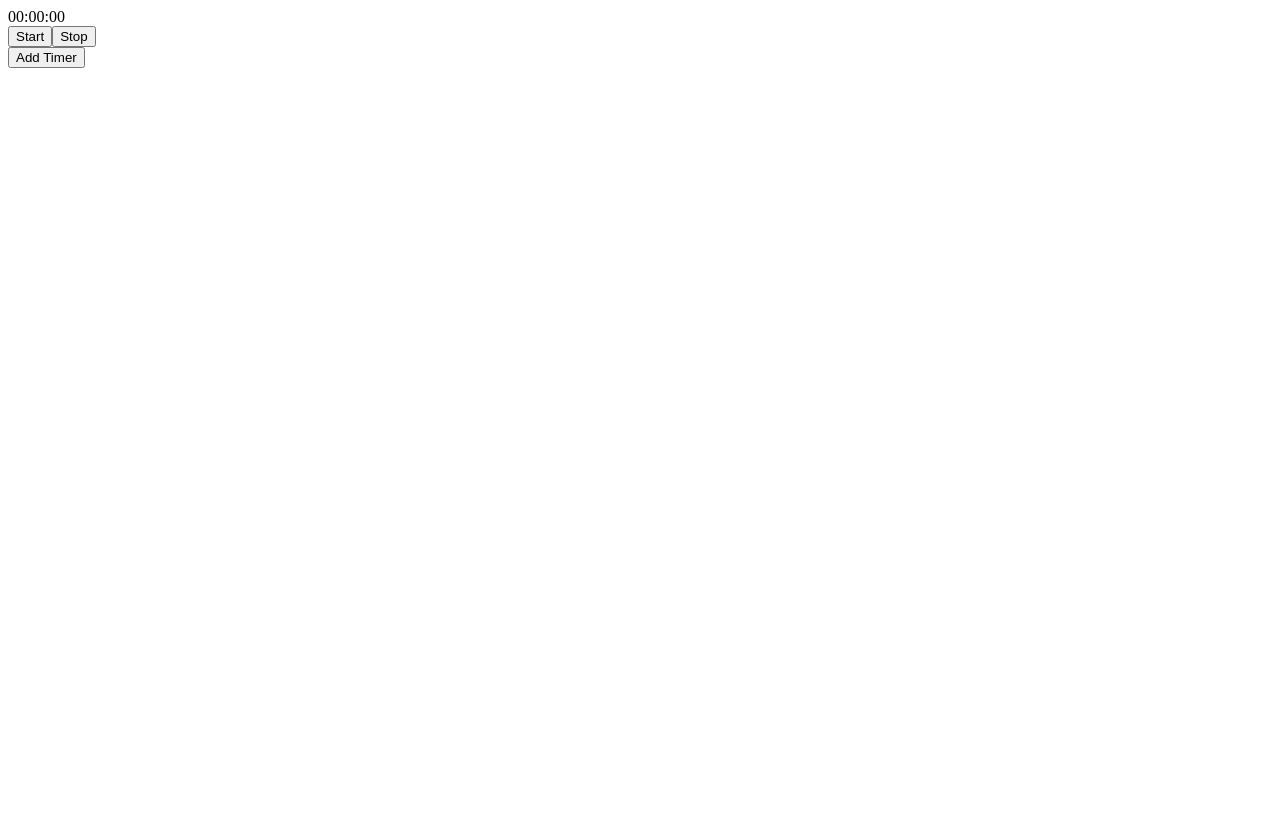
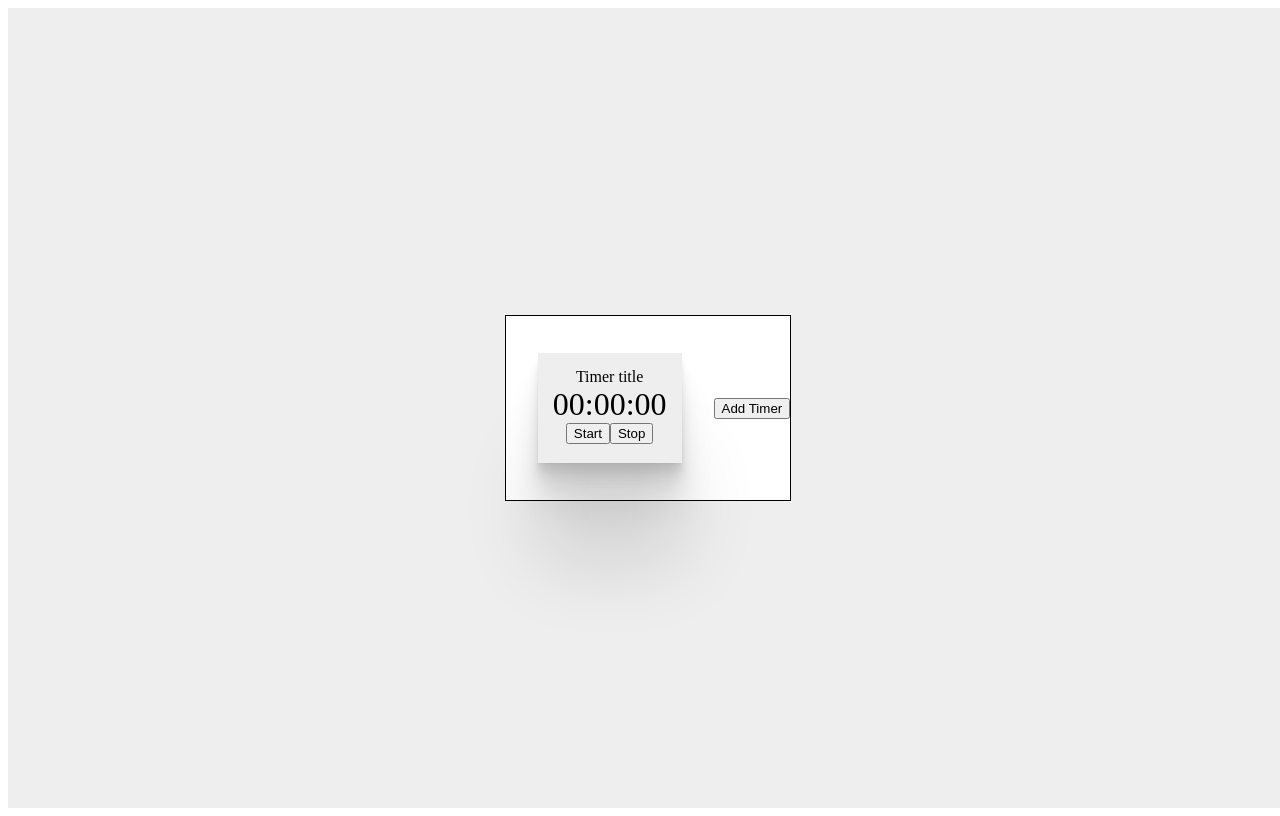
Before and after one commit to caseycling/timer-app, a React (Create React App) app: page / in a window 1280 px wide. Built offline with nearby package versions, Linux system fonts and the light colour scheme; the HTML template or start-up script is replaced by a standard one.

Commit message:
Reorganized folder structure

```diff
--- /dev/null
+++ b/src/App.css
@@ -0,0 +1,16 @@
+.App {
+  background-color: rgb(238, 238, 238);
+  width: 100vw;
+  height: 100vh;
+  display: flex;
+  flex-direction: column;
+  align-items: center;
+  justify-content: center;
+}
+
+.timers-container {
+  background-color: white;
+  display: flex;
+  align-items: center;
+  border: solid 1px black;
+}
--- a/src/App.js
+++ b/src/App.js
@@ -1,20 +1,12 @@
 import React, { useState } from 'react';
-import Timer from './components/Timer';
+import Stopwatch from './components/Stopwatch/Stopwatch';
+
+import './App.css';
 
 function App() {
-  const [timers, setTimers] = useState([<Timer />]);
-
-  const addTimer = () => {
-    const timer = <Timer />;
-    let allTimers = timers.slice();
-    allTimers.push(timer);
-    setTimers(allTimers);
-  };
-
   return (
     <div className='App'>
-      <div className='container'>{timers}</div>
-      <button onClick={addTimer}>Add Timer</button>
+      <Stopwatch />
     </div>
   );
 }
--- /dev/null
+++ b/src/components/Stopwatch/Stopwatch.css
@@ -0,0 +1,16 @@
+.wrapper {
+  background-color: rgb(238, 238, 238);
+  width: 100vw;
+  height: 100vh;
+  display: flex;
+  flex-direction: column;
+  align-items: center;
+  justify-content: center;
+}
+
+.timers-container {
+  background-color: white;
+  display: flex;
+  align-items: center;
+  border: solid 1px black;
+}
--- /dev/null
+++ b/src/components/Stopwatch/Stopwatch.js
@@ -0,0 +1,26 @@
+import React, { useState } from 'react';
+import Timer from '../Timer/Timer';
+
+import './Stopwatch.css';
+
+function App() {
+  const [timers, setTimers] = useState([<Timer />]);
+
+  const addTimer = () => {
+    const timer = <Timer />;
+    let allTimers = timers.slice();
+    allTimers.push(timer);
+    setTimers(allTimers);
+  };
+
+  return (
+    <div className='wrapper'>
+      <div className='timers-container'>
+        {timers}
+        <button onClick={addTimer}>Add Timer</button>
+      </div>
+    </div>
+  );
+}
+
+export default App;
--- /dev/null
+++ b/src/components/Timer/Timer.css
@@ -0,0 +1,22 @@
+.container {
+  display: flex;
+  align-items: center;
+  margin: 2rem;
+  height: 120px;
+}
+
+.timer {
+  background-color: rgb(238, 238, 238);
+
+  height: 5em;
+  text-align: center;
+  padding: 15px;
+  box-shadow: 0 2.8px 2.2px rgba(0, 0, 0, 0.034),
+    0 6.7px 5.3px rgba(0, 0, 0, 0.048), 0 12.5px 10px rgba(0, 0, 0, 0.06),
+    0 22.3px 17.9px rgba(0, 0, 0, 0.072), 0 41.8px 33.4px rgba(0, 0, 0, 0.086),
+    0 100px 80px rgba(0, 0, 0, 0.12);
+}
+
+.time {
+  font-size: 2em;
+}
--- a/src/components/Timer.js
+++ b/src/components/Timer/Timer.js
@@ -1,8 +1,9 @@
 import React, { useState } from 'react';
+
+import './Timer.css';
 
 const Timer = () => {
   const [elapsedTime, setElapsedTime] = useState(0);
-  const [totalTime, setTotalTime] = useState(0);
   const [timerId, setTimerId] = useState();
 
   const handleStart = () => {
@@ -41,7 +42,7 @@ const Timer = () => {
   return (
     <div className='container'>
       <div className='timer'>
-        <div className='title'></div>
+        <div className='title'>Timer title</div>
         <div className='time'>{toHHMMSS(elapsedTime)}</div>
         <button onClick={handleStart}>Start</button>
         <button onClick={handleStop}>Stop</button>
```
